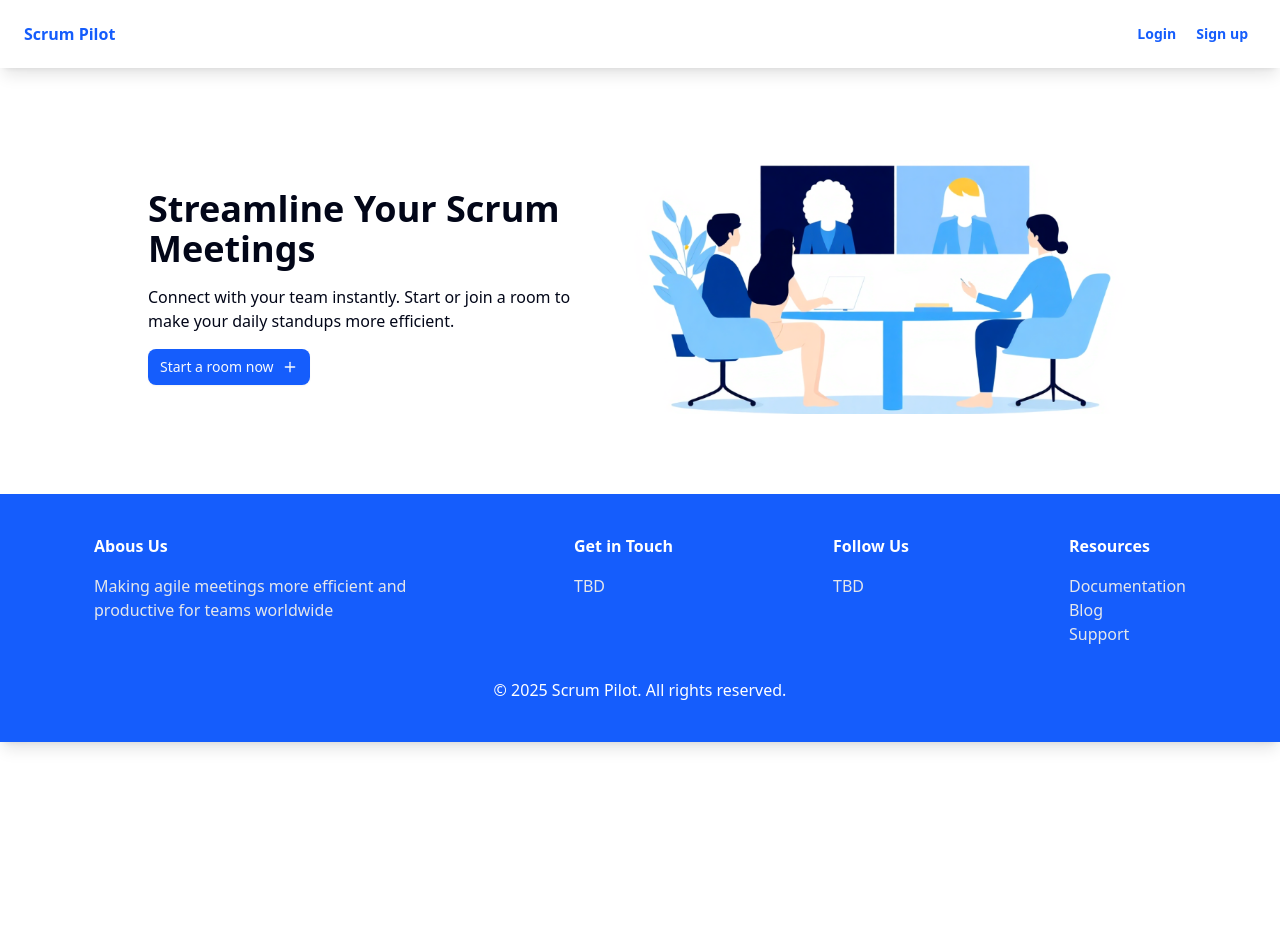
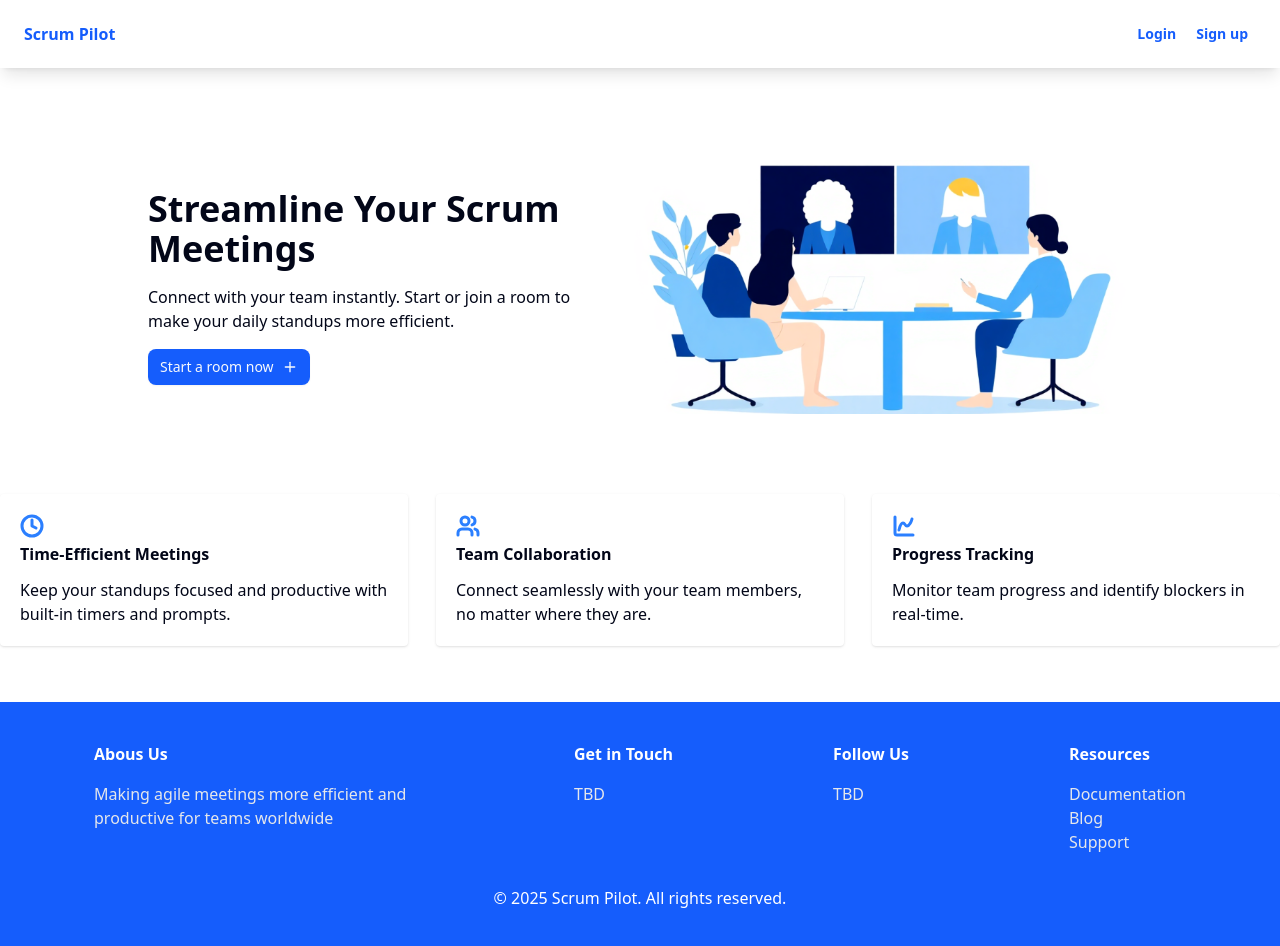
Before and after one commit to npier97/ScrumPilot, a React (Vite) app: page / in a window 1280 px wide. Shown: the top 946 px of the page. Before the commit the page ends 800 px from the top, so only its background shows below. Built offline with nearby package versions, Linux system fonts and the light colour scheme.

Commit message:
feat: add features homepage section

```diff
--- a/src/App.tsx
+++ b/src/App.tsx
@@ -1,12 +1,14 @@
 import Header from './components/Header';
 import Footer from './components/Footer';
 import Hero from './components/Hero';
+import Features from './components/layouts/Features';
 
 function App() {
   return (
     <>
       <Header />
       <Hero />
+      <Features />
       <Footer />
     </>
   );
--- /dev/null
+++ b/src/components/layouts/Features/index.tsx
@@ -0,0 +1,44 @@
+import { Clock, Users, ChartSpline } from 'lucide-react';
+
+const Feature = () => {
+  const features = [
+    {
+      title: 'Time-Efficient Meetings',
+      icon: Clock,
+      description:
+        'Keep your standups focused and productive with built-in timers and prompts.'
+    },
+    {
+      title: 'Team Collaboration',
+      icon: Users,
+      description:
+        'Connect seamlessly with your team members, no matter where they are.'
+    },
+    {
+      title: 'Progress Tracking',
+      icon: ChartSpline,
+      description: 'Monitor team progress and identify blockers in real-time.'
+    }
+  ];
+
+  if (!features) {
+    return;
+  }
+
+  return (
+    <div className='container mx-auto w-full flex max-lg:flex-col max-lg:space-y-5 lg:space-x-7 pb-14'>
+      {features.map(({ title, icon: Icon, description }, idx) => (
+        <div
+          key={idx}
+          className=' shadow rounded flex-1 flex flex-col items-start px-5 py-5 '
+        >
+          <Icon strokeWidth={'3px'} className='text-blue-500' />
+          <p className='mt-1 font-bold'>{title}</p>
+          <p className='mt-3'>{description}</p>
+        </div>
+      ))}
+    </div>
+  );
+};
+
+export default Feature;
```
